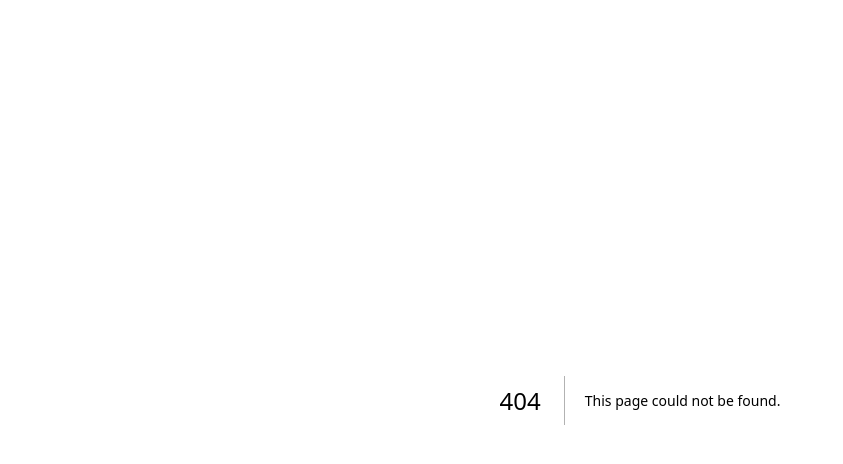
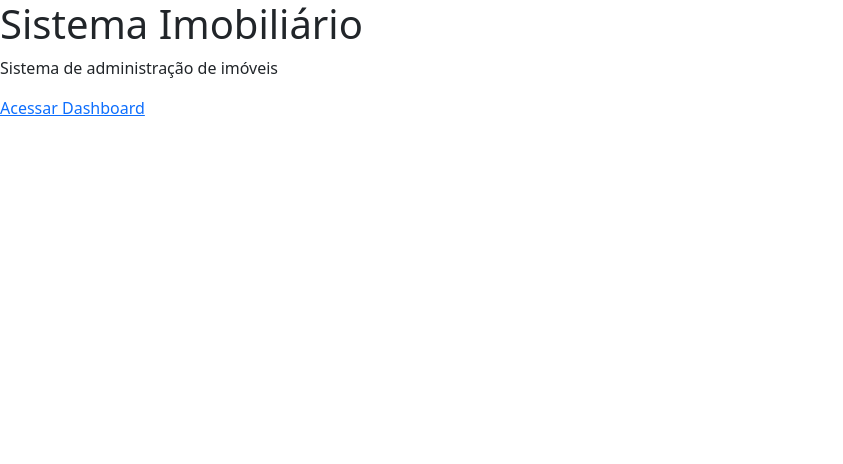
Before and after one commit to MarianeStriani/sistema-imobiliaria, a Next.js app: page / in a window 1280 px wide. Before the commit this address had no page. Shown: the top 464 px of the page, without its empty margins (0-843 px from the left). Built offline with nearby package versions, Linux system fonts and the light colour scheme.

Commit message:
Criar page.js

```diff
--- /dev/null
+++ b/app/page.js
@@ -0,0 +1,13 @@
+export default function Home() {
+  return (
+    <main>
+      <h1>Sistema Imobiliário</h1>
+
+      <p>Sistema de administração de imóveis</p>
+
+      <a href="/dashboard">
+        Acessar Dashboard
+      </a>
+    </main>
+  )
+}
```
